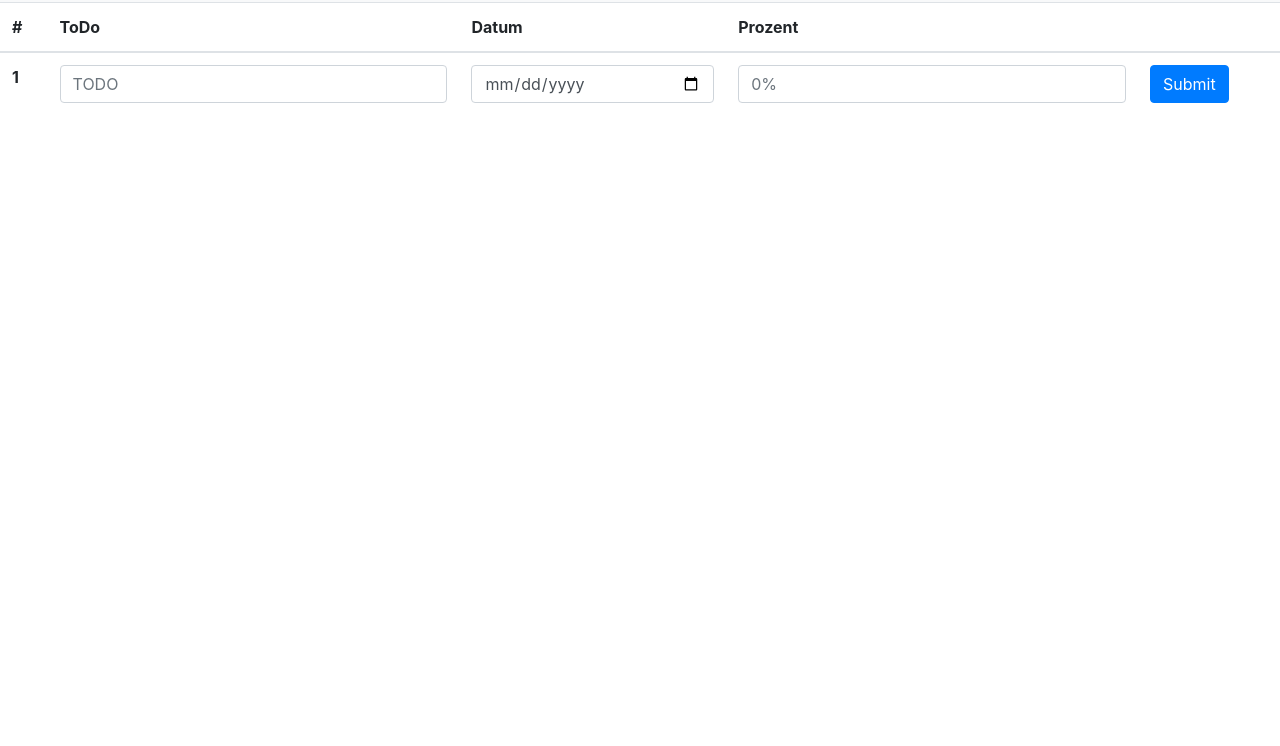
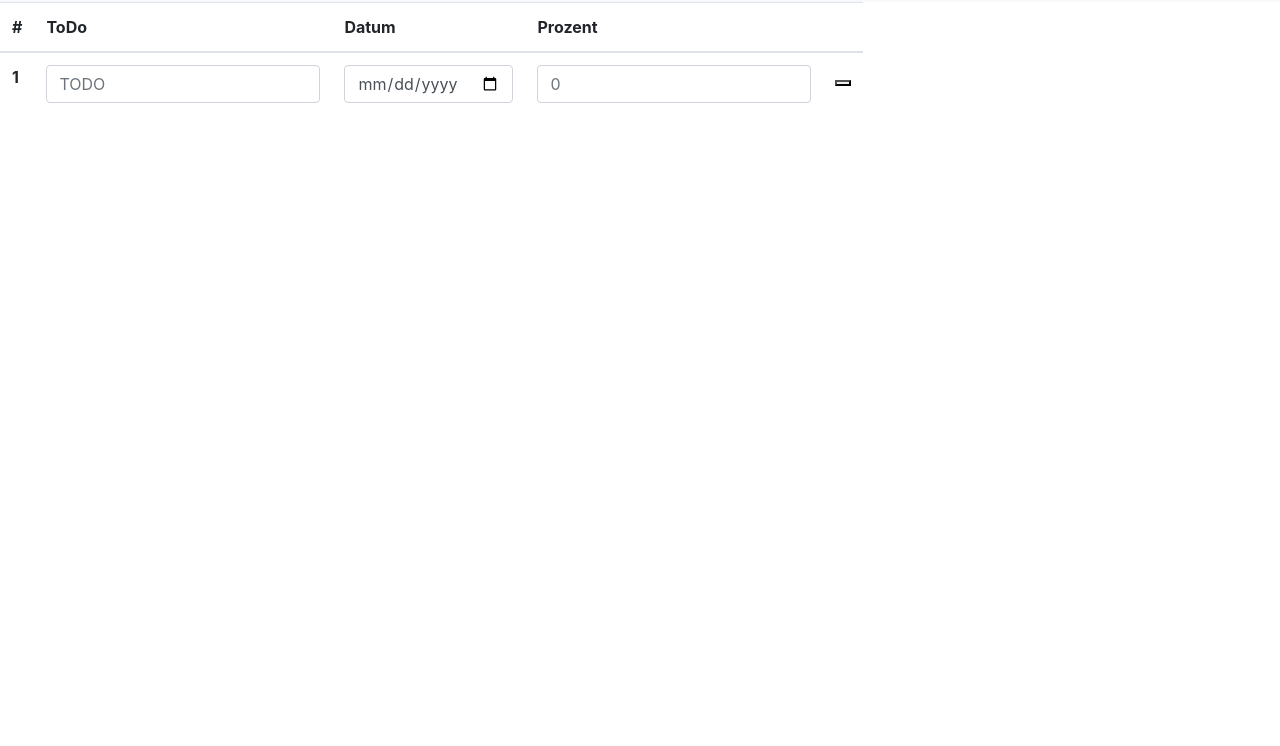
Before and after one commit to nevihu/SkSy_Bootstrap, a plain HTML site: page todo-eingabe.html in a window 1280 px wide. Shown: the part 54-800 px from the top of the page. Drawn offline with nearby package versions, Linux system fonts and the light colour scheme.

Commit message:
change button to tick

```diff
--- a/todo-eingabe.html
+++ b/todo-eingabe.html
@@ -31,7 +31,7 @@
         </ul>
     </div>
 </nav>
-<table class="table">
+<table class="table table-responsive">
     <thead>
     <tr>
         <th scope="col">#</th>
@@ -46,8 +46,8 @@
         <th scope="row">1</th>
         <td><input class="form-control mb-2" id="inlineFormInput" placeholder="TODO" required type="text"></td>
         <td><input class="form-control" id="inlineFormInput2" required type="date"></td>
-        <td><input class="form-control" id="inlineFormInput3" placeholder="0%" required type="number"></td>
-        <td><button class="btn btn-primary mb-2" type="submit">Submit</button></td>
+        <td><input class="form-control" id="inlineFormInput3" placeholder="0" required type="number"></td>
+        <td><button><i class="fas fa-check"></i></button></td>
     </tr>
     </tbody>
 </table>
```
